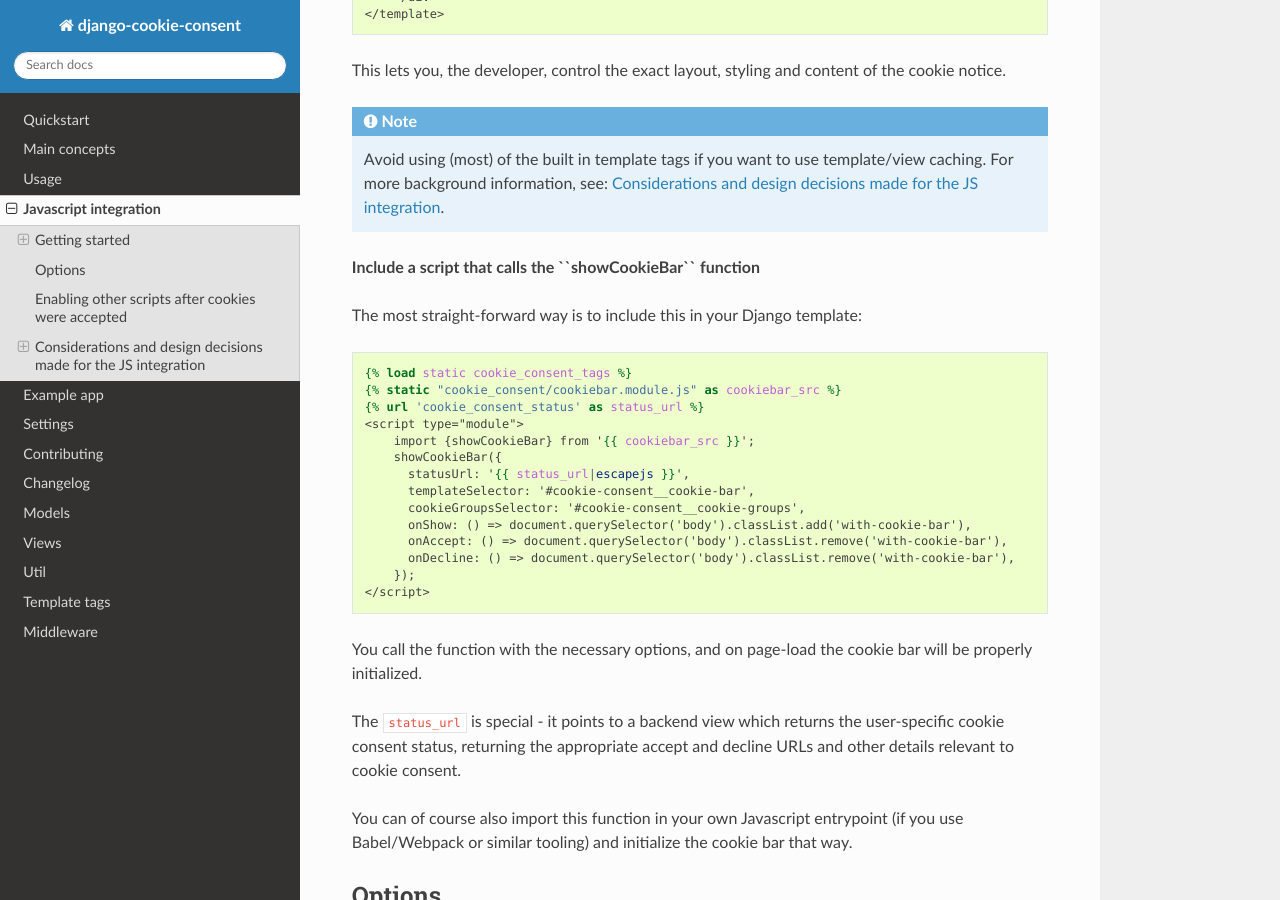
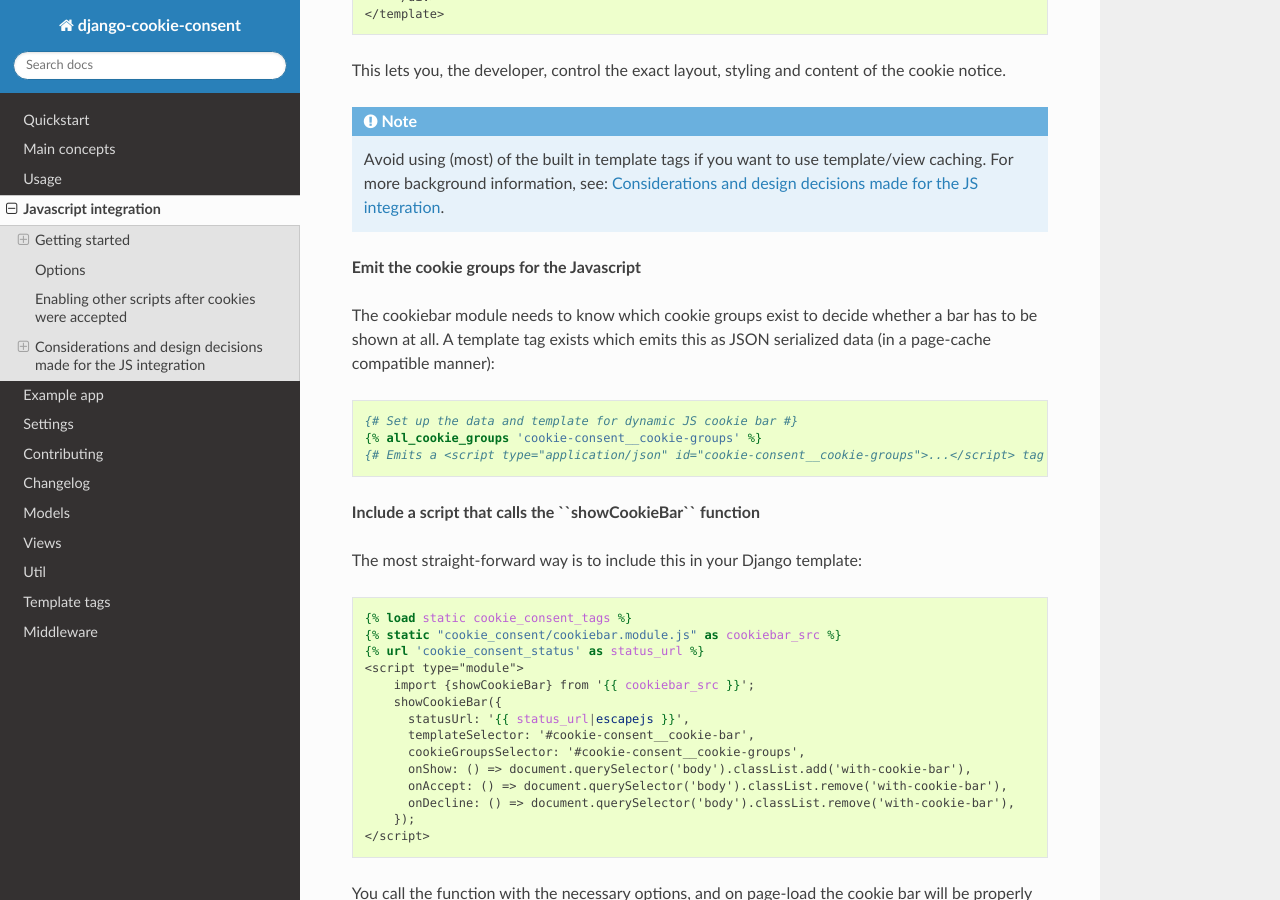
Before and after one commit to jazzband/django-cookie-consent, a Sphinx documentation site: the page built from docs/javascript.rst, in a window 1280 px wide and 900 px high, scrolled down 1136 px. Built offline with Sphinx 7.4.7 and the Read the Docs theme 2.0.0, drawn with Linux system fonts in a browser that asks for light colours.

Commit message:
:pencil: Add missing templatetag instruction to docs

```diff
--- a/docs/javascript.rst
+++ b/docs/javascript.rst
@@ -64,6 +64,18 @@
 .. note:: Avoid using (most) of the built in template tags if you want to use
    template/view caching. For more background information, see:
    :ref:`javascript_design_considerations`.
+
+**Emit the cookie groups for the Javascript**
+
+The cookiebar module needs to know which cookie groups exist to decide whether a bar
+has to be shown at all. A template tag exists which emits this as JSON serialized
+data (in a page-cache compatible manner):
+
+.. code-block:: django
+
+    {# Set up the data and template for dynamic JS cookie bar #}
+    {% all_cookie_groups 'cookie-consent__cookie-groups' %}
+    {# Emits a <script type="application/json" id="cookie-consent__cookie-groups">...</script> tag #}
 
 **Include a script that calls the ``showCookieBar`` function**
 
```
